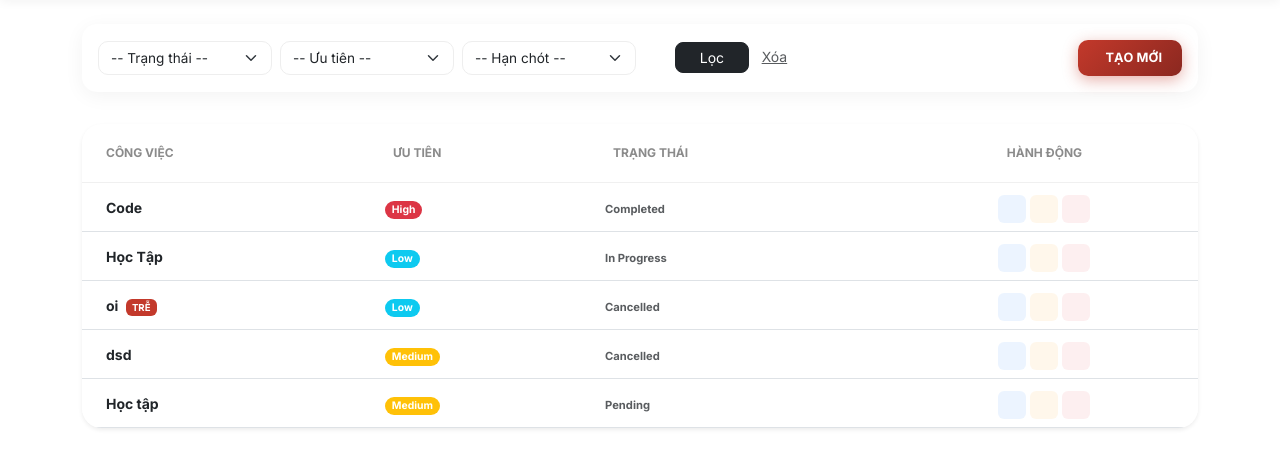
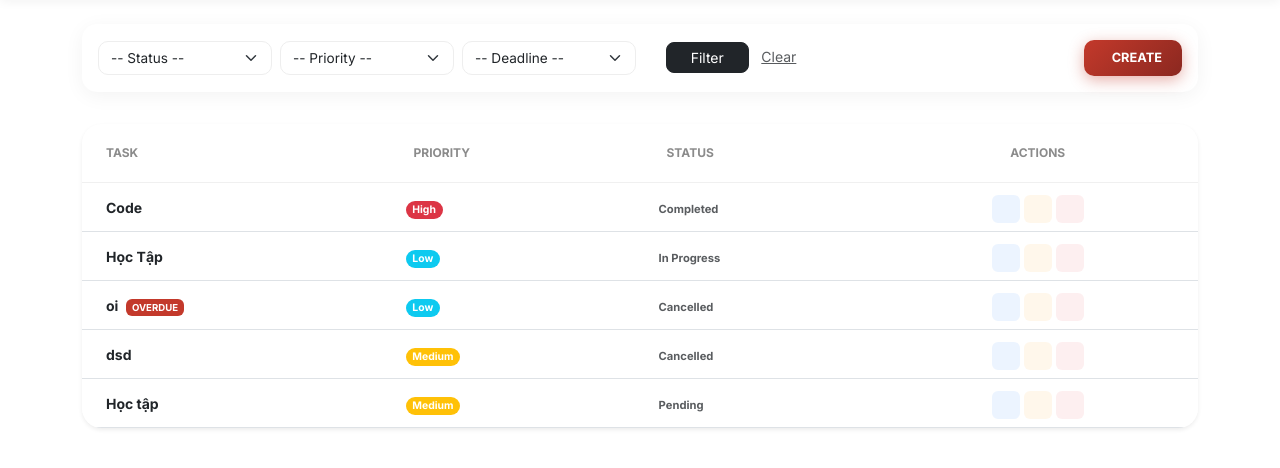
Before and after one commit to mewmewancut/DoAnCoSo, a Django app: page /tasks/ in a window 1280 px wide. Shown: the part 74-542 px from the top of the page. Run offline with Django 5.2, Linux system fonts and the light colour scheme; a user stored in the database is signed in; data comes from the database, SQL or seed files in the repository; both versions use the stored data as it was after the commit.

Commit message:
feat: update task urls and views logic

```diff
--- a/todolist/tasks/templates/tasks/task_list.html
+++ b/todolist/tasks/templates/tasks/task_list.html
@@ -1,9 +1,9 @@
 {% extends 'base.html' %}
-{% block title %}Danh sách công việc | TaskMaster{% endblock %}
+{% block title %}Task List | TaskMaster{% endblock %}
 
 {% block content %}
 <style>
-    /* --- HỆ THỐNG MÀU CHỦ ĐẠO --- */
+    /* --- BRAND COLOR SYSTEM --- */
     :root {
         --brand-red: #c3392b;
         --brand-dark: #8b2820;
@@ -25,7 +25,7 @@
         font-size: 0.85rem;
     }
 
-    /* --- NÚT TẠO MỚI NỔI BẬT (CHỮ TRẮNG HIỆN RÕ) --- */
+    /* --- PROMINENT CREATE BUTTON (CLEAR WHITE TEXT) --- */
     .btn-create-brand {
         background: var(--brand-gradient) !important;
         color: #ffffff !important;
@@ -63,9 +63,9 @@
         border-bottom: 1px solid #f0f0f0;
     }
 
-    /* --- NÚT HÀNH ĐỘNG NHỎ GỌN (MICRO-ACTIONS) --- */
+    /* --- MICRO-ACTION BUTTONS --- */
     .btn-action-small {
-        width: 28px; /* Kích thước nhỏ gọn */
+        width: 28px;
         height: 28px;
         display: inline-flex;
         align-items: center;
@@ -78,7 +78,6 @@
         margin: 0 2px;
     }
 
-    /* Màu sắc tinh tế cho nút nhỏ */
     .btn-view-sm { color: #0d6efd; background-color: rgba(13, 110, 253, 0.08); }
     .btn-view-sm:hover { background-color: #0d6efd; color: white !important; }
 
@@ -99,34 +98,35 @@
             <form method="get" class="row g-2 align-items-center">
                 <div class="col-md-2">
                     <select name="status" class="form-select form-select-brand">
-                        <option value="">-- Trạng thái --</option>
-                        <option value="pending" {% if status_filter == 'pending' %}selected{% endif %}>Chờ xử lý</option>
-                        <option value="in_progress" {% if status_filter == 'in_progress' %}selected{% endif %}>Đang làm</option>
-                        <option value="completed" {% if status_filter == 'completed' %}selected{% endif %}>Hoàn thành</option>
+                        <option value="">-- Status --</option>
+                        <option value="pending" {% if status_filter == 'pending' %}selected{% endif %}>Pending</option>
+                        <option value="in_progress" {% if status_filter == 'in_progress' %}selected{% endif %}>In Progress</option>
+                        <option value="completed" {% if status_filter == 'completed' %}selected{% endif %}>Completed</option>
+                        <option value="cancelled" {% if status_filter == 'cancelled' %}selected{% endif %}>Cancelled</option>
                     </select>
                 </div>
                 <div class="col-md-2">
                     <select name="priority" class="form-select form-select-brand">
-                        <option value="">-- Ưu tiên --</option>
-                        <option value="low" {% if priority_filter == 'low' %}selected{% endif %}>Thấp</option>
-                        <option value="medium" {% if priority_filter == 'medium' %}selected{% endif %}>Trung bình</option>
-                        <option value="high" {% if priority_filter == 'high' %}selected{% endif %}>Cao</option>
+                        <option value="">-- Priority --</option>
+                        <option value="low" {% if priority_filter == 'low' %}selected{% endif %}>Low</option>
+                        <option value="medium" {% if priority_filter == 'medium' %}selected{% endif %}>Medium</option>
+                        <option value="high" {% if priority_filter == 'high' %}selected{% endif %}>High</option>
                     </select>
                 </div>
                 <div class="col-md-2">
                     <select name="deadline" class="form-select form-select-brand">
-                        <option value="">-- Hạn chót --</option>
-                        <option value="overdue" {% if deadline_filter == 'overdue' %}selected{% endif %}>Quá hạn</option>
-                        <option value="today" {% if deadline_filter == 'today' %}selected{% endif %}>Hôm nay</option>
+                        <option value="">-- Deadline --</option>
+                        <option value="overdue" {% if deadline_filter == 'overdue' %}selected{% endif %}>Overdue</option>
+                        <option value="today" {% if deadline_filter == 'today' %}selected{% endif %}>Today</option>
                     </select>
                 </div>
                 <div class="col-md-2 text-center">
-                    <button type="submit" class="btn btn-dark btn-sm px-4 rounded-3">Lọc</button>
-                    <a href="{% url 'task_list' %}" class="text-muted small ms-2">Xóa</a>
+                    <button type="submit" class="btn btn-dark btn-sm px-4 rounded-3">Filter</button>
+                    <a href="{% url 'task_list' %}" class="text-muted small ms-2">Clear</a>
                 </div>
                 <div class="col-md-4 text-end">
                     <a href="{% url 'task_create' %}" class="btn-create-brand">
-                        <i class="fas fa-plus me-2"></i> TẠO MỚI
+                        <i class="fas fa-plus me-2"></i> CREATE
                     </a>
                 </div>
             </form>
@@ -138,10 +138,10 @@
             <table class="table table-hover align-middle mb-0">
                 <thead>
                     <tr>
-                        <th class="ps-4">Công việc</th>
-                        <th>Ưu tiên</th>
-                        <th>Trạng thái</th>
-                        <th class="text-center">Hành động</th>
+                        <th class="ps-4">Task</th>
+                        <th>Priority</th>
+                        <th>Status</th>
+                        <th class="text-center">Actions</th>
                     </tr>
                 </thead>
                 <tbody>
@@ -152,7 +152,7 @@
                                 {{ task.title }}
                             </a>
                             {% if task.is_overdue %}
-                                <span class="badge badge-overdue ms-1">TRỄ</span>
+                                <span class="badge badge-overdue ms-1">OVERDUE</span>
                             {% endif %}
                         </td>
                         <td>
@@ -161,24 +161,30 @@
                             </span>
                         </td>
                         <td>
-                            <small class="text-muted fw-bold" style="font-size: 0.7rem;">{{ task.get_status_display }}</small>
+                            <small class="text-muted fw-bold" style="font-size: 0.7rem;">
+                                {{ task.get_status_display }}
+                            </small>
                         </td>
                         <td class="text-center">
                             <div class="d-inline-flex">
-                                <a href="{% url 'task_detail' task.id %}" class="btn-action-small btn-view-sm" title="Xem">
+                                <a href="{% url 'task_detail' task.id %}" class="btn-action-small btn-view-sm" title="View">
                                     <i class="fas fa-eye"></i>
                                 </a>
-                                <a href="{% url 'task_update' task.id %}" class="btn-action-small btn-edit-sm" title="Sửa">
+                                <a href="{% url 'task_update' task.id %}" class="btn-action-small btn-edit-sm" title="Edit">
                                     <i class="fas fa-edit"></i>
                                 </a>
-                                <a href="{% url 'task_delete' task.id %}" class="btn-action-small btn-delete-sm" title="Xóa">
+                                <a href="{% url 'task_delete' task.id %}" class="btn-action-small btn-delete-sm" title="Delete">
                                     <i class="fas fa-trash"></i>
                                 </a>
                             </div>
                         </td>
                     </tr>
                     {% empty %}
-                    <tr><td colspan="4" class="text-center py-5 text-muted">Trống.</td></tr>
+                    <tr>
+                        <td colspan="4" class="text-center py-5 text-muted">
+                            No tasks available.
+                        </td>
+                    </tr>
                     {% endfor %}
                 </tbody>
             </table>
--- a/todolist/tasks/urls.py
+++ b/todolist/tasks/urls.py
@@ -14,4 +14,10 @@ urlpatterns = [
     path('<uuid:task_id>/', views.task_detail, name='task_detail'),
     path('<uuid:task_id>/edit/', views.task_update, name='task_update'),
     path('<uuid:task_id>/delete/', views.task_delete, name='task_delete'),
+
+   #Minh
+   path('calendar/', views.task_calendar, name='task_calendar'),
+   path('calendar/events/', views.task_calendar_events, name='task_calendar_events'),
+
+
 ]
--- a/todolist/tasks/views.py
+++ b/todolist/tasks/views.py
@@ -249,3 +249,48 @@ def dashboard(request):
         'recent_tasks': recent_tasks,
     }
     return render(request, 'tasks/dashboard.html', context)
+
+#Minh
+@login_required
+def task_calendar(request):
+    return render(request, 'tasks/task_calendar.html')
+
+from django.http import JsonResponse
+
+@login_required
+def task_calendar_events(request):
+    tasks = Task.objects.filter(
+        user=request.user,
+        deadline__isnull=False
+    )
+
+    events = []
+
+    for task in tasks:
+        if task.is_overdue:
+            status = 'overdue'
+            color = '#dc3545'
+        elif task.status == 'completed':
+            status = 'completed'
+            color = '#198754'
+        elif task.status == 'in_progress':
+            status = 'in_progress'
+            color = '#ffc107'
+        else:
+            status = 'pending'
+            color = '#0d6efd'
+
+        events.append({
+            'id': str(task.id),
+            'title': task.title,
+            'start': task.deadline.isoformat(),
+            'url': f'/tasks/{task.id}/',
+            'color': color,
+            'extendedProps': {
+                'status': status,
+                'status_label': status.replace('_', ' ').title(),
+                'status_color': color
+            }
+        })
+
+    return JsonResponse(events, safe=False)
--- a/todolist/templates/accounts/user_dashboard.html
+++ b/todolist/templates/accounts/user_dashboard.html
@@ -192,6 +192,10 @@
             <a href="{% url 'task_list' %}?status=completed" class="nav-link-todoist">
                 <i class="fas fa-check-double text-success"></i> Completed
             </a>
+            <a href="{% url 'task_calendar' %}?status=completed" class="nav-link-todoist">
+                <i class="fas fa-check-double text-success"></i> Calendar
+            </a>
+
         </nav>
 
         <a href="{% url 'task_create' %}" class="btn-add-sidebar small">
--- a/todolist/templates/base.html
+++ b/todolist/templates/base.html
@@ -114,6 +114,7 @@
                                 <i class="bi bi-list-task me-1"></i>Công việc
                             </a>
                         </li>
+
                         <li class="nav-item dropdown">
                             <a class="nav-link dropdown-toggle" href="#" id="userDropdown" role="button" data-bs-toggle="dropdown" aria-expanded="false">
                                 <i class="bi bi-person-circle me-1"></i>{{ user.username }}
--- a/todolist/todolist/settings.py
+++ b/todolist/todolist/settings.py
@@ -111,7 +111,8 @@ AUTH_PASSWORD_VALIDATORS = [
 
 LANGUAGE_CODE = 'en-us'
 
-TIME_ZONE = 'UTC'
+#TIME_ZONE = 'UTC'
+TIME_ZONE = 'Asia/Ho_Chi_Minh'
 
 USE_I18N = True
 
```
Also changed, not shown: todolist/tasks/templates/tasks/task_confirm_delete.html (+11 -5 lines), todolist/tasks/templates/tasks/task_detail.html (+20 -11 lines), todolist/tasks/templates/tasks/task_form.html (+26 -18 lines), todolist/db.sqlite3, todolist/tasks/templates/tasks/task_calendar.html (added).
